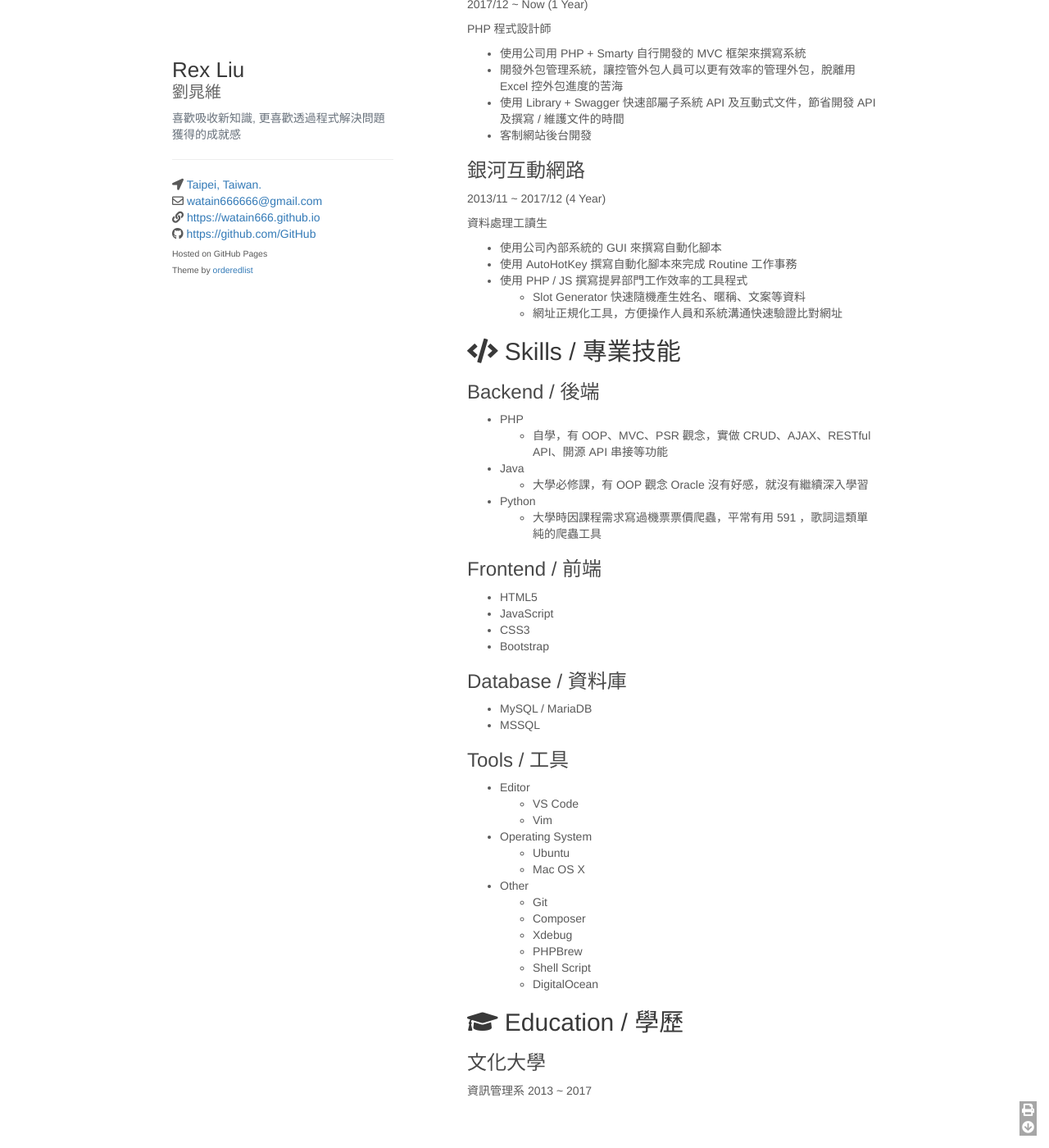
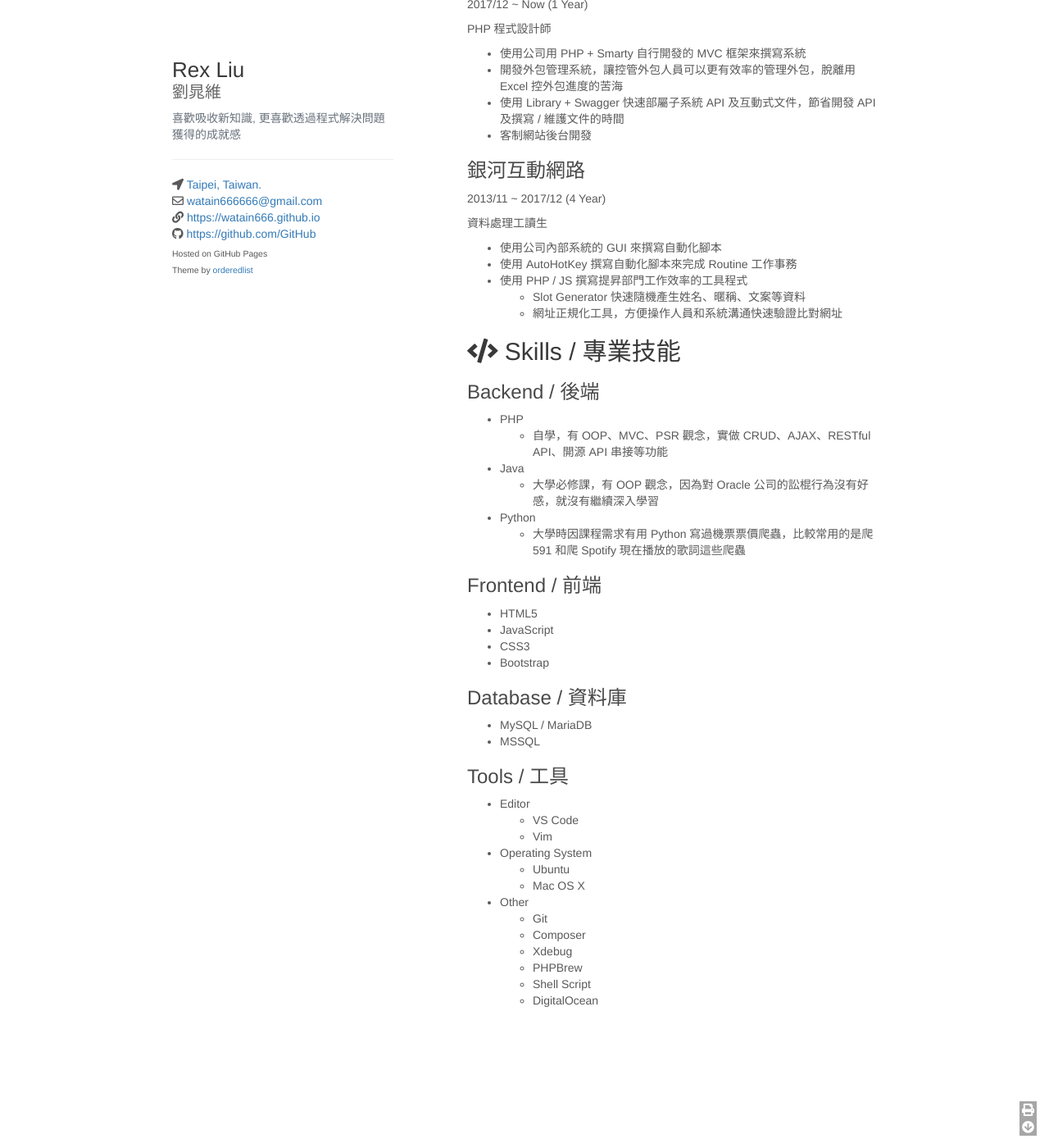
Before and after one commit to watain666/resume, a Jekyll site: the page built from index.md, in a window 1280 px wide and 1400 px high, scrolled down 164 px. Shown: the whole window at 82% size. Built offline with Jekyll 4.4.1, drawn with Linux system fonts in a browser that asks for light colours; nearby versions of some CDN libraries; our own code applies the rules of GitHub Pages for plain Markdown files; a script that is not in the unit is left out.

Commit message:
Del edu & don't show theme credit in print

```diff
--- a/_layouts/default.html
+++ b/_layouts/default.html
@@ -67,7 +67,7 @@
         {% endif %}
 
         {% include social-links.html %}
-        <sub>
+        <sub class="no-print">
           Hosted on GitHub Pages<br>
           Theme by <a href="//github.com/orderedlist">orderedlist</a>
         </sub>
--- a/index.md
+++ b/index.md
@@ -30,9 +30,9 @@ PHP 程式設計師
 * PHP
     * 自學，有 OOP、MVC、PSR 觀念，實做 CRUD、AJAX、RESTful API、開源 API 串接等功能
 * Java
-    * 大學必修課，有 OOP 觀念 Oracle 沒有好感，就沒有繼續深入學習
+    * 大學必修課，有 OOP 觀念，因為對 Oracle 公司的訟棍行為沒有好感，就沒有繼續深入學習
 * Python
-    * 大學時因課程需求寫過機票票價爬蟲，平常有用 591 ，歌詞這類單純的爬蟲工具
+    * 大學時因課程需求有用 Python 寫過機票票價爬蟲，比較常用的是爬 591 和爬 Spotify 現在播放的歌詞這些爬蟲
 
 ### Frontend / 前端
 
@@ -61,9 +61,3 @@ PHP 程式設計師
     * PHPBrew
     * Shell Script
     * DigitalOcean
-
-## <i class="fas fa-graduation-cap"></i> Education / 學歷
-
-### 文化大學
-
-資訊管理系  2013 ~ 2017
```
